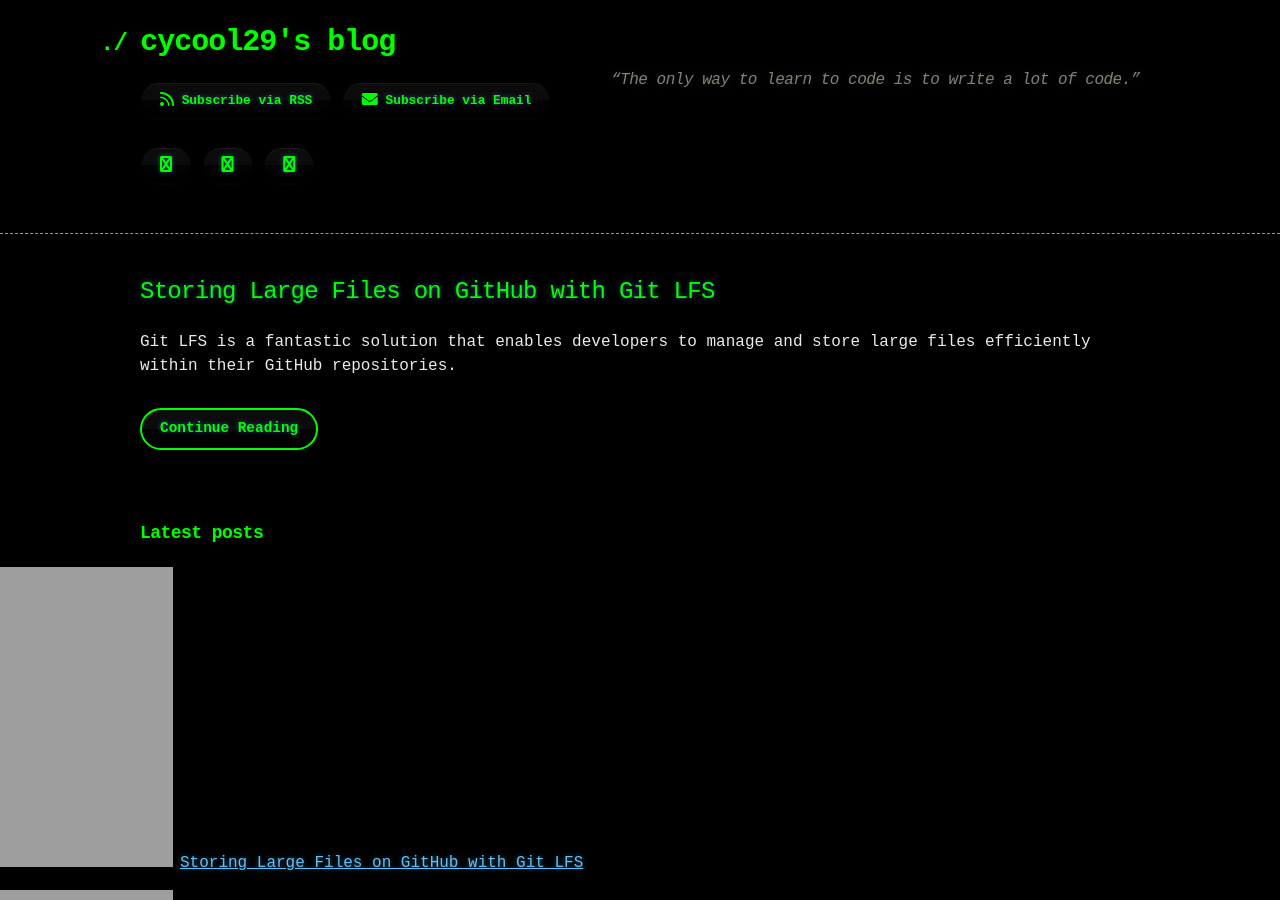
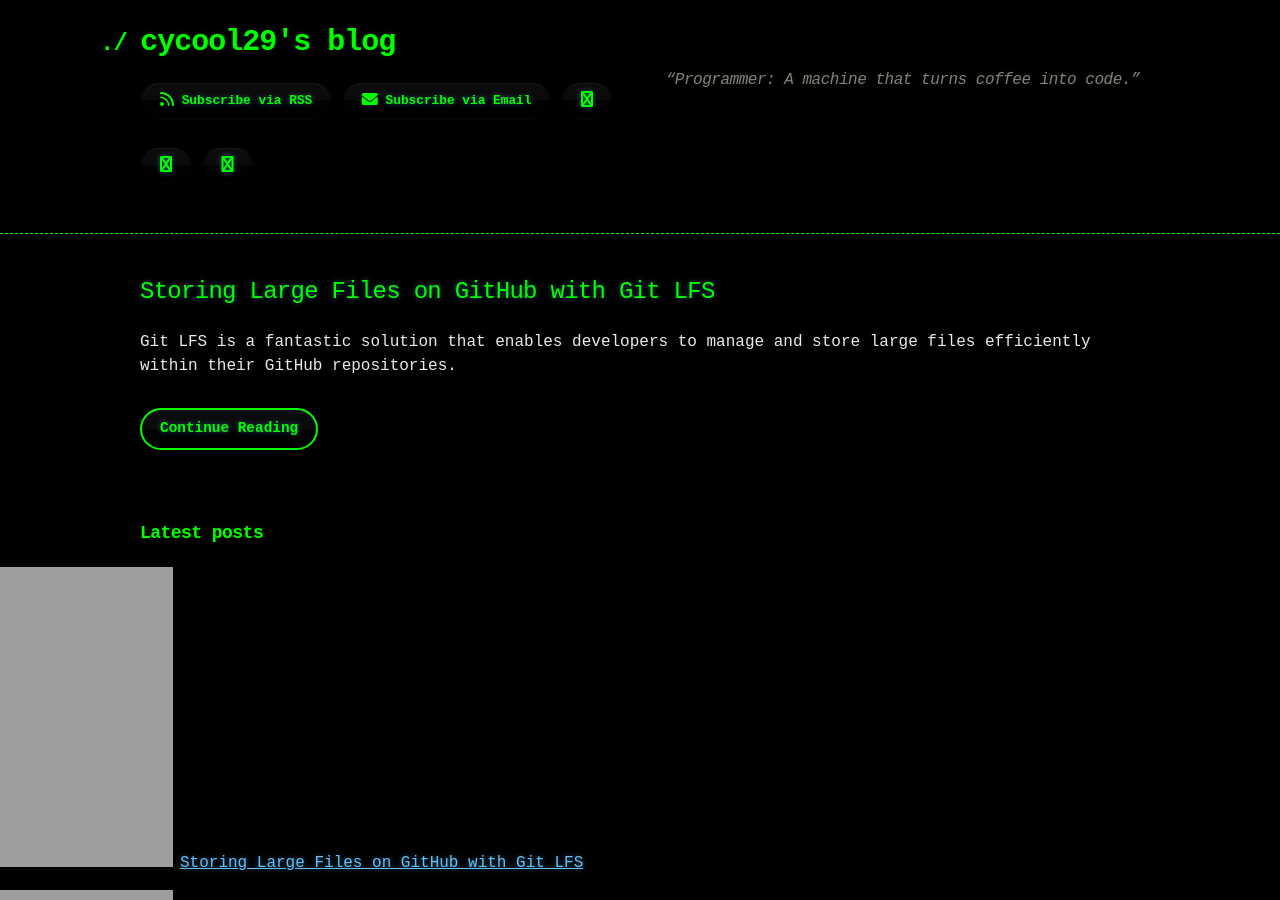
Before and after one commit to cycool29/cycool29.github.io, a Jekyll site: the page built from index.md, in a window 1280 px wide and 900 px high. Built offline with Jekyll 4.4.1, drawn with Linux system fonts in a browser that asks for light colours; a style sheet for code colours, icons or effects is not loaded.

Commit message:
Update quotes

```diff
--- a/_config.yml
+++ b/_config.yml
@@ -1,5 +1,5 @@
 title: cycool29's blog
-description: "“The only way to learn to code is to write a lot of code.” "
+description: "“Programmer: A machine that turns coffee into code.” "
 bio: A high school student. Intermediate in Python, Git, Bash. Learning JavaScript. He/Him. "
 author: cycool29
 url: https://cycool29.github.io
```
